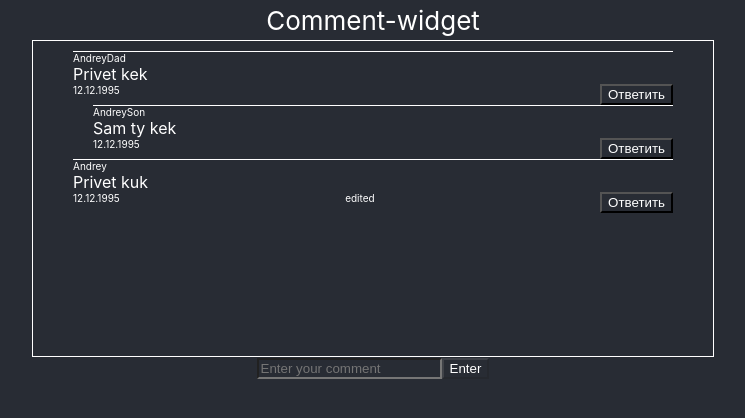
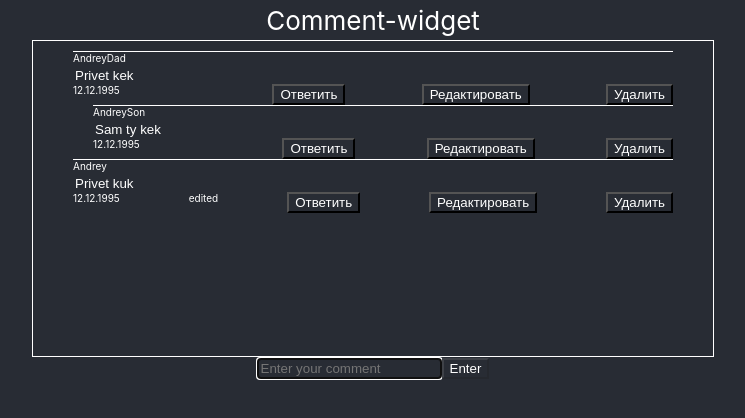
Before and after one commit to Texetomg/comment-widget, a React (Create React App) app: page / in a window 1280 px wide. Shown: the top 418 px of the page, without its empty margins (267-1012 px from the left). Built offline with nearby package versions, Linux system fonts and the light colour scheme.

Commit message:
finish base

```diff
--- a/src/App.js
+++ b/src/App.js
@@ -10,23 +10,60 @@ class App extends Component {
   constructor(props){
     super(props);
     this.state = {
-      person : 'Bogdan',
-      comments : commentsMock
+      parentId: '',
+      person: 'Bogdan',
+      comments: commentsMock,
     }
   }
 
-  handleSubmit = event => {
+  handleSubmit = parentId => event => {
     const newComment = {
       id: uuid(),
       person: this.state.person,
       edited: 'false',
       text: event.commentInput,
       date: moment().format('lll'),
-      parentId: "",
+      parentId: parentId,
     }
 
     this.setState({
-      comments: [...this.state.comments, newComment]
+      comments: [...this.state.comments, newComment],
+      parentId: ''
+    })
+  }
+
+  setParentId = parentId => {
+    this.setState({
+      parentId: parentId
+    })
+  }
+
+  delComment = commentId => {
+    const filteredComments = this.state.comments.filter(comment => (
+      comment.id !== commentId &&
+      comment.parentId !== commentId
+    ));
+
+    this.setState({
+      comments: [...filteredComments]
+    })
+  }
+
+  changeComment = (event, id) => {
+    let index = 0;
+    for(let element of this.state.comments) {
+      if (element.id === id){
+        break;
+      }
+      index += 1;
+    }
+
+    let newArray = [...this.state.comments]
+    newArray[index].comment = event.target.value;
+    newArray[index].edited = true;
+
+    this.setState({
+      comments: [...newArray]
     })
 
   }
@@ -40,9 +77,12 @@ class App extends Component {
         <main className='App-main'>
           <CommentsList
             comments={this.state.comments}
+            changeComment={this.changeComment}
+            delComment={this.delComment}
+            setParentId={this.setParentId}
           />
           <CommentForm
-            onSubmit={this.handleSubmit}
+            onSubmit={this.handleSubmit(this.state.parentId)}
           />
         </main>
       </div>
--- a/src/components/Button/Button.js
+++ b/src/components/Button/Button.js
@@ -1,11 +1,11 @@
 import React from 'react'
 import styles from './Button.module.css'
 export default (props) => {
-  const { type, onClick } = props
+  const { type, action } = props
 
   return (
     <button
-      onClick ={ onClick }
+      onClick={action}
       className={styles.button}
       type={type}
     >
--- a/src/components/Comment/Comment.js
+++ b/src/components/Comment/Comment.js
@@ -3,20 +3,31 @@ import styles from './Comment.module.css'
 import CommentBaseContent from '../CommentBaseContent/CommentBaseContent'
 
 export default (props) => {
-  const { data, childs } = props;
+  const {
+    data,
+    childs,
+    setParentId,
+    delComment,
+    changeComment
+  } = props;
 
   return(
     <React.Fragment>
       <CommentBaseContent
+        setParentId={setParentId}
+        delComment={delComment}
+        changeComment={changeComment}
         className={styles.parent}
         data={data}
       />
       {childs.length > 0 ?
         childs.map(child => (
           <CommentBaseContent
+            setParentId={setParentId}
+            delComment={delComment}
+            changeComment={changeComment}
             key={child.id}
             className={styles.child}
-            parentId={data.id}
             data={child}
           />
           ))
--- a/src/components/CommentBaseContent/CommentBaseContent.js
+++ b/src/components/CommentBaseContent/CommentBaseContent.js
@@ -2,15 +2,44 @@ import React from 'react'
 import styles from './CommentBaseContent.module.css'
 import Button from '../Button/Button'
 
-export default (props) => {
-    const { person, text, date, edited } = props.data;
+class CommentBaseContent extends React.Component{
+  constructor(props){
+    super(props)
+    this.commentInput = null;
+  }
 
+  editComment = (refer) =>{
+    refer.disabled = false;
+    refer.focus();
+  }
+
+  handleBlur = () => {
+    this.commentInput.disabled = true;
+  }
+
+  render() {
+    const {
+      id,
+      edited,
+      person,
+      text,
+      date,
+      parentId
+    } = this.props.data;
     return (
-        <div className={props.className}>
+      <div className={this.props.className}>
         <div className={styles.description}>
           {person}
         </div>
-            <div>{text}</div>
+        <input
+          onChange={event => this.props.changeComment(event, id)}
+          onBlur={this.handleBlur}
+          type='text'
+          defaultValue={text}
+          disabled={true}
+          className={styles.customInput}
+          ref={elem => (this.commentInput = elem)}
+        />
         <div className={styles.bottomLine}>
           <div className={styles.description}>
             {date}
@@ -18,10 +47,34 @@ export default (props) => {
           <div className={styles.description}>
             {edited === 'true' ? 'edited' : null}
           </div>
-                <Button type='submit'>
+          <Button
+            type='submit'
+            action={() => (
+              this.props.setParentId(parentId === '' ? id : parentId)
+            )}
+          >
             Ответить
+          </Button>
+          <Button
+            type='button'
+            action={() => (
+              this.editComment(this.commentInput)
+            )}
+          >
+            Редактировать
+          </Button>
+          <Button
+            type='button'
+            action={() => (
+              this.props.delComment(id)
+            )}
+          >
+            Удалить
           </Button>
         </div>
       </div>
     )
   }
+}
+
+export default CommentBaseContent;
--- a/src/components/CommentBaseContent/CommentBaseContent.module.css
+++ b/src/components/CommentBaseContent/CommentBaseContent.module.css
@@ -7,3 +7,7 @@
     flex-direction: row;
     justify-content: space-between;
 }
+
+.customInput {
+    border: none;
+}
--- a/src/components/CommentForm/CommentForm.js
+++ b/src/components/CommentForm/CommentForm.js
@@ -9,6 +9,7 @@ export default (props) => {
       <form onSubmit={handleSubmit}>
         <div>
             <Field
+              autoFocus={true}
               name="commentInput"
               component="input"
               type="text"
--- a/src/components/CommentsList/CommentsList.js
+++ b/src/components/CommentsList/CommentsList.js
@@ -3,10 +3,16 @@ import styles from './CommentsList.module.css'
 import Comment from '../Comment/Comment'
 
 export default (props) => {
-		const { comments } = props;
-    const parents = comments.filter((comment) => (
-        comment.parentId === ""
-    ));
+	const {
+		comments,
+		setParentId,
+		delComment,
+		changeComment,
+	} = props;
+
+	const parents = comments.filter((comment) => (
+			comment.parentId === ""
+	));
 
 	return (
 		<div className={styles.commentsList}>
@@ -17,6 +23,9 @@ export default (props) => {
 
 				return (
 					<Comment
+						setParentId={setParentId}
+						changeComment={changeComment}
+						delComment={delComment}
 						key={parent.id}
 						data={parent}
 						childs={childs}
```
Lines whose indentation alone changed are shown as unchanged.
